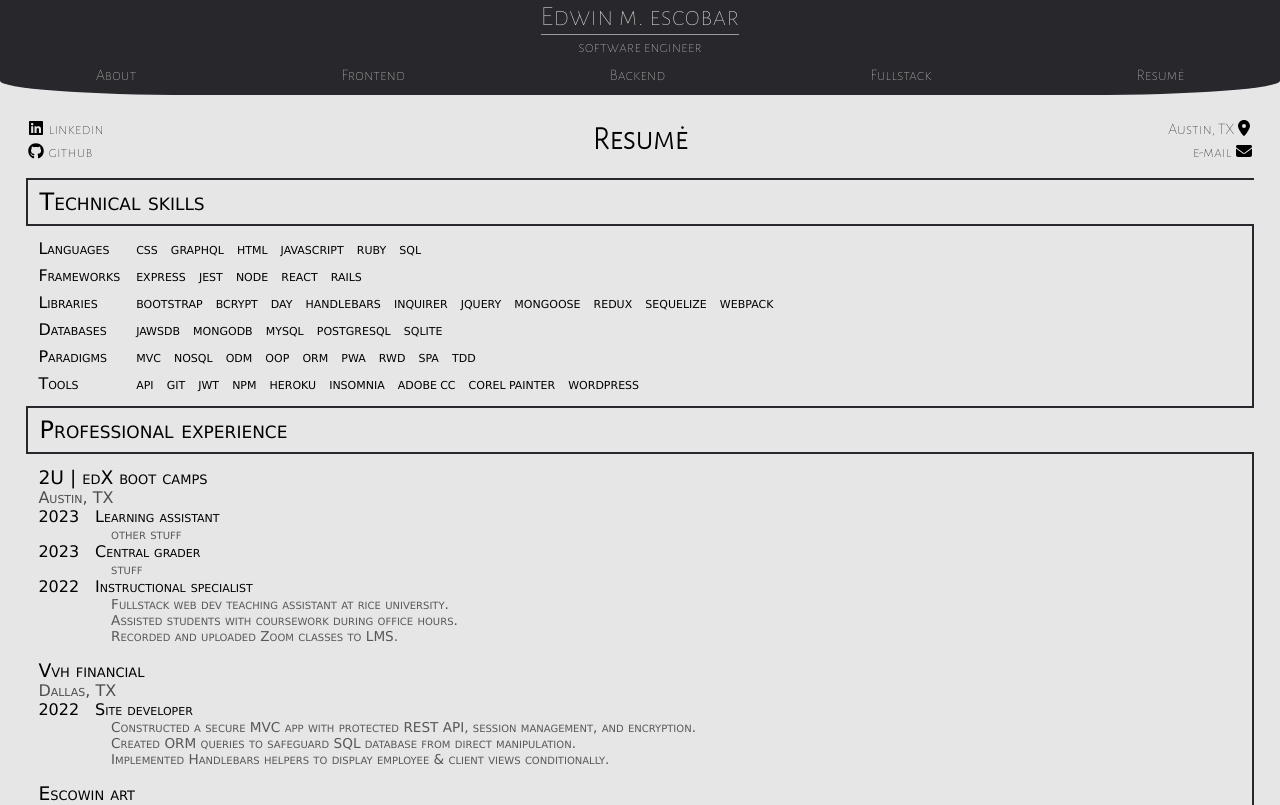
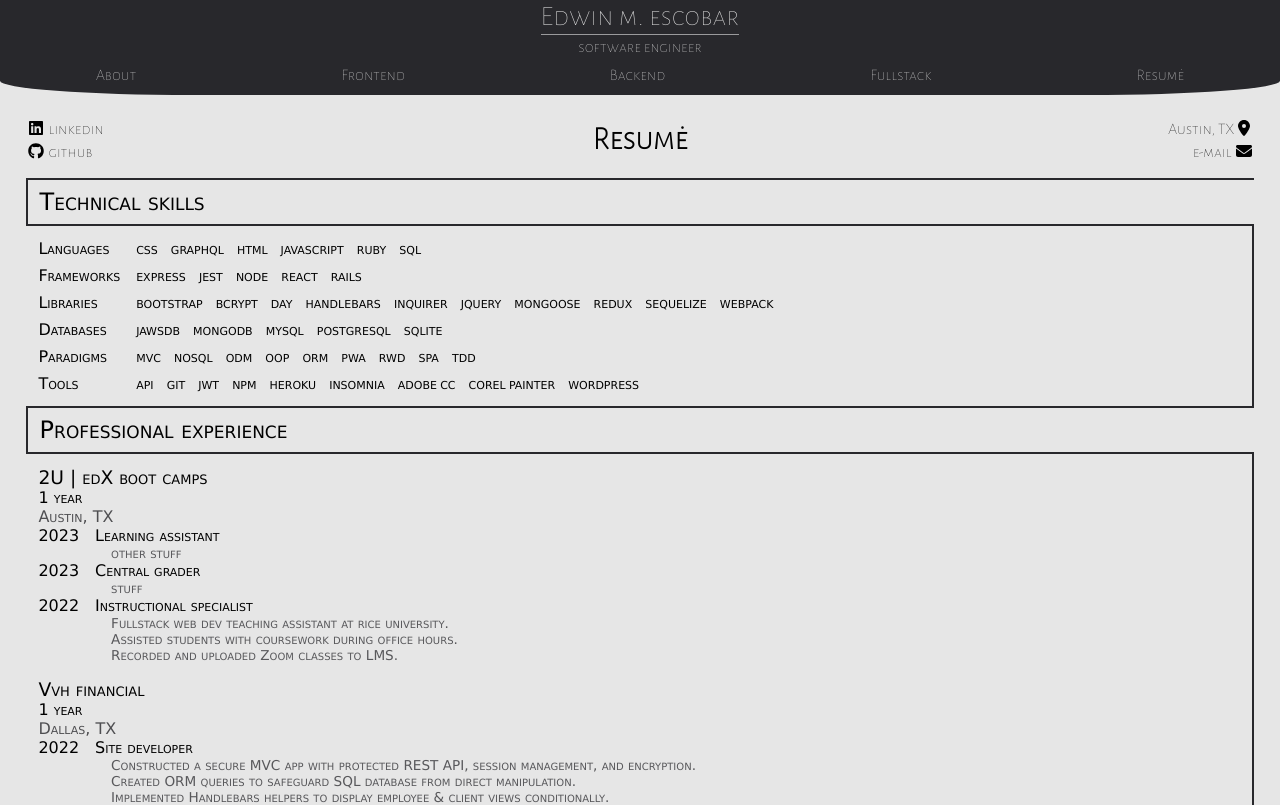
Before and after one commit to escowin/portfolio, a React (Create React App) app: page / in a window 1280 px wide. Shown: the top 805 px of the page. Built offline with nearby package versions, Linux system fonts and the light colour scheme; a web font is replaced by a local one.

Commit message:
dynamically calculating exp duration; reconfiged .year from string to num

```diff
--- a/src/components/ResumeExp/index.js
+++ b/src/components/ResumeExp/index.js
@@ -11,7 +11,7 @@ function Experience() {
       roles: [
         {
           title: "Instructional specialist",
-          year: "2022",
+          year: 2022,
           description: [
             "Fullstack web dev teaching assistant at rice university.",
             "Assisted students with coursework during office hours.",
@@ -20,7 +20,7 @@ function Experience() {
         },
         {
           title: "Central grader",
-          year: "2023",
+          year: 2023,
           description: ["stuff"],
         },
         {
@@ -39,7 +39,7 @@ function Experience() {
       roles: [
         {
           title: "Site developer",
-          year: "2022",
+          year: 2022,
           description: [
             "Constructed a secure MVC app with protected REST API, session management, and encryption.",
             "Created ORM queries to safeguard SQL database from direct manipulation.",
@@ -57,12 +57,12 @@ function Experience() {
       roles: [
         {
           title: "Artist",
-          year: "2012",
+          year: 2012,
           description: [""],
         },
         {
           title: "Site developer",
-          year: "2020",
+          year: 2020,
           description: [
             "Established a sole proprietorship to sell art in Austin. The website serves as my portfolio and business card.",
             "Enhanced website performance by using React.js to develop a SPA.",
@@ -80,7 +80,7 @@ function Experience() {
       roles: [
         {
           title: "React developer, graphic novelist",
-          year: "2017",
+          year: 2017,
           description: [
             "Wrote and illustrated a dialogue-less hero's journey narrative.",
             "Drew the artwork with Corel Painter and formatted the files with Adobe Suite.",
@@ -90,6 +90,23 @@ function Experience() {
       ],
     },
   ];
+
+  function duration(data) {
+    console.log(typeof data)
+    let current = new Date().getFullYear()
+    // console.log(`${current} - ${data}`)
+
+    if (data === current) {
+      return `present`
+    } else {
+      const duration = current - data
+
+      if (duration > 1) {
+        return `${duration} years`
+      }
+      return `1 year`
+    }
+  }
 
   return (
     <>
@@ -121,6 +138,7 @@ function Experience() {
                   >
                     {exp.company}
                   </h3>
+                  <p>{duration(exp.roles[0].year)}</p>
                   <p className="details display-lg display-print">
                     {exp.location}
                   </p>
```
